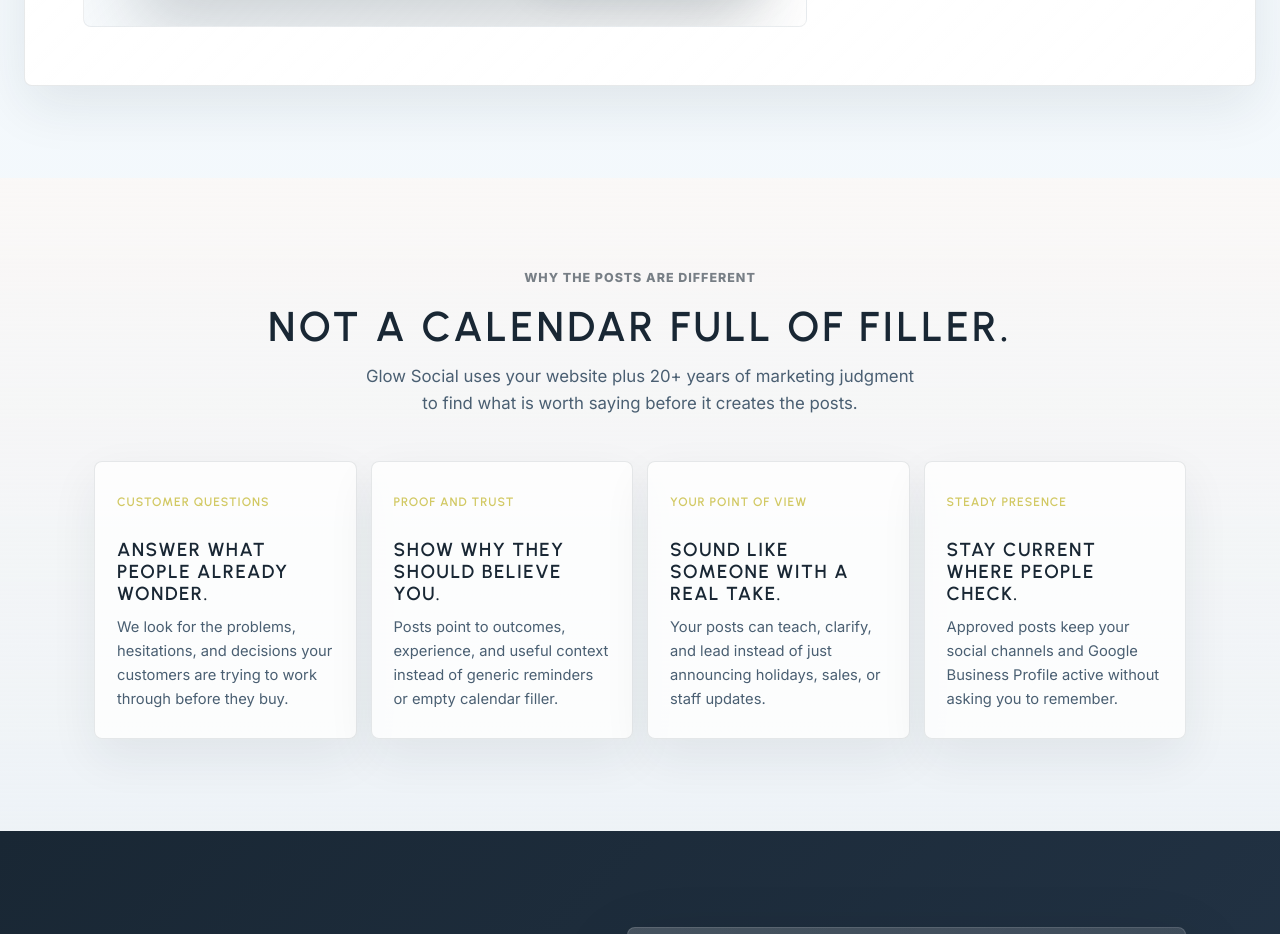
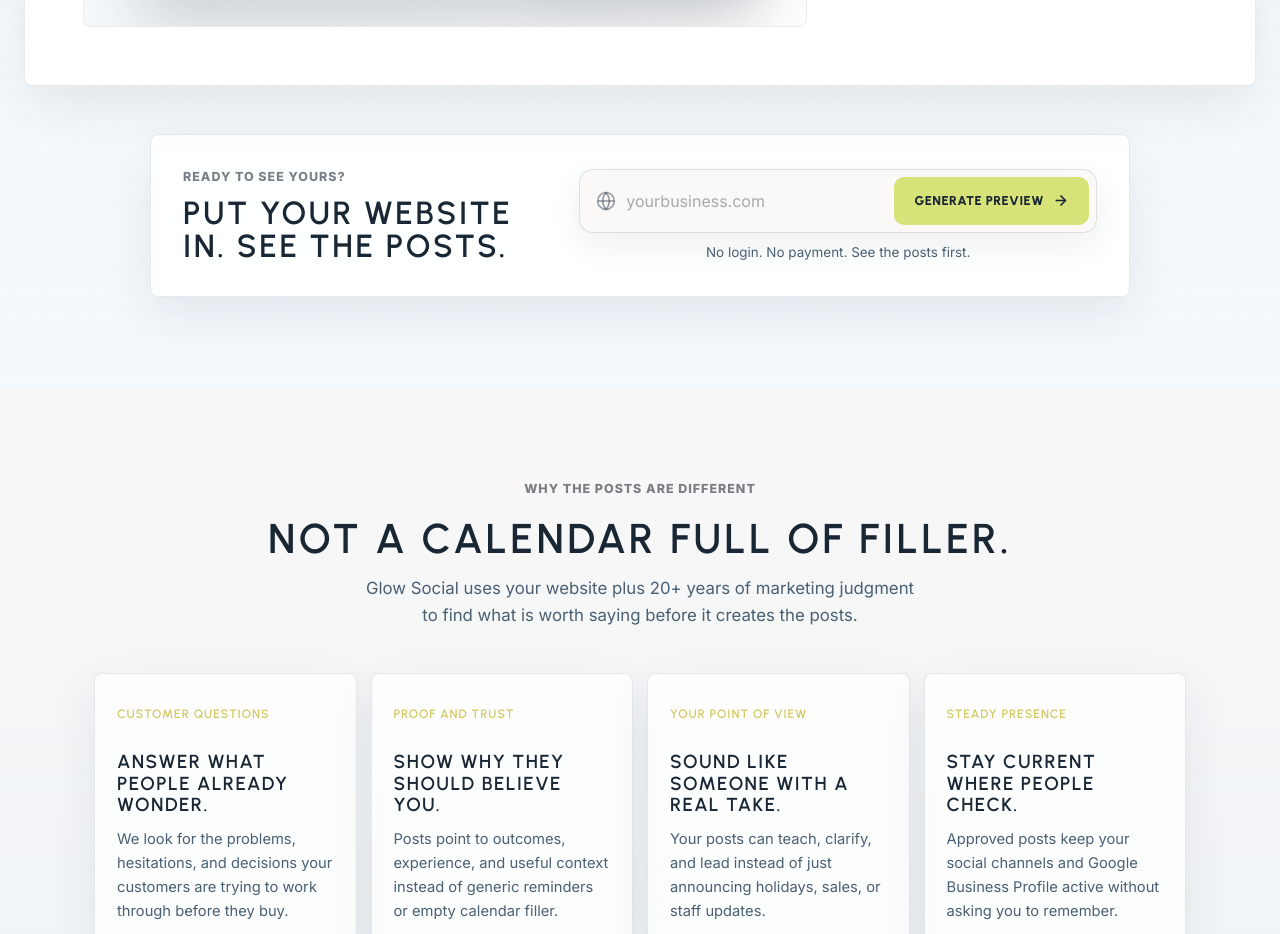
Before and after one commit to glowsocial/glowsocial.com, a Next.js app: page / in a window 1280 px wide. Shown: the part 4660-5594 px from the top of the page. Built offline with nearby package versions, Linux system fonts and the light colour scheme.

Commit message:
Add preview CTA after homepage steps

```diff
--- a/app/components/HomePageContent.js
+++ b/app/components/HomePageContent.js
@@ -678,6 +678,40 @@ function ProductDemoSection() {
             </article>
           ))}
         </div>
+        <div className="product-demo-url-cta" aria-labelledby="product-demo-url-heading">
+          <div className="product-demo-url-copy">
+            <span className="section-kicker">Ready to see yours?</span>
+            <h3 id="product-demo-url-heading">Put your website in. See the posts.</h3>
+          </div>
+          <div className="product-demo-url-action">
+            <form
+              className="product-demo-url-form"
+              action="https://app.glowsocial.com/preview"
+              method="get"
+              data-analytics-event="steps_preview_submit"
+              data-analytics-label="After step four preview form"
+              data-analytics-location="after_steps"
+            >
+              <div className="product-demo-url-input-wrap">
+                <svg className="product-demo-url-icon" viewBox="0 0 24 24" fill="none" stroke="currentColor" strokeWidth="2" aria-hidden="true"><circle cx="12" cy="12" r="10" /><line x1="2" y1="12" x2="22" y2="12" /><path d="M12 2a15.3 15.3 0 0 1 4 10 15.3 15.3 0 0 1-4 10 15.3 15.3 0 0 1-4-10 15.3 15.3 0 0 1 4-10z" /></svg>
+                <input
+                  type="text"
+                  name="url"
+                  placeholder="yourbusiness.com"
+                  autoComplete="off"
+                  inputMode="url"
+                  aria-label="Business website"
+                  required
+                />
+                <button type="submit">
+                  <span>Generate preview</span>
+                  <svg viewBox="0 0 24 24" fill="none" stroke="currentColor" strokeWidth="2.2" aria-hidden="true"><line x1="5" y1="12" x2="19" y2="12" /><polyline points="12 5 19 12 12 19" /></svg>
+                </button>
+              </div>
+            </form>
+            <p>No login. No payment. See the posts first.</p>
+          </div>
+        </div>
       </div>
     </section>
   );
--- a/app/home.css
+++ b/app/home.css
@@ -1384,6 +1384,111 @@
   width: min(92%, 900px);
 }
 
+.product-demo-url-cta {
+  display: grid;
+  grid-template-columns: minmax(0, 0.7fr) minmax(380px, 1fr);
+  gap: clamp(18px, 3vw, 34px);
+  align-items: center;
+  max-width: 980px;
+  margin: 48px auto 0;
+  padding: clamp(22px, 3vw, 32px);
+  border: 1px solid rgba(25, 39, 52, 0.1);
+  border-radius: 8px;
+  background: rgba(255, 255, 255, 0.88);
+  box-shadow: 0 18px 52px rgba(25, 39, 52, 0.09);
+}
+
+.product-demo-url-copy .section-kicker {
+  display: block;
+  width: fit-content;
+  margin: 0 0 10px;
+}
+
+.product-demo-url-copy h3 {
+  color: var(--navy);
+  font-size: clamp(1.45rem, 2.5vw, 2.2rem);
+  letter-spacing: 0;
+  line-height: 1.06;
+  text-transform: none;
+}
+
+.product-demo-url-form {
+  margin: 0;
+}
+
+.product-demo-url-input-wrap {
+  display: flex;
+  align-items: center;
+  gap: 10px;
+  min-height: 62px;
+  padding: 7px 7px 7px 16px;
+  border: 1px solid rgba(25, 39, 52, 0.12);
+  border-radius: 14px;
+  background: rgba(250, 248, 247, 0.86);
+  box-shadow: 0 12px 34px rgba(25, 39, 52, 0.07);
+}
+
+.product-demo-url-icon {
+  width: 20px;
+  height: 20px;
+  flex: 0 0 auto;
+  color: rgba(25, 39, 52, 0.42);
+}
+
+.product-demo-url-input-wrap input {
+  flex: 1;
+  min-width: 0;
+  border: 0;
+  outline: 0;
+  background: transparent;
+  color: var(--navy);
+  font-family: var(--font-body);
+  font-size: 1rem;
+}
+
+.product-demo-url-input-wrap input::placeholder {
+  color: rgba(25, 39, 52, 0.38);
+}
+
+.product-demo-url-input-wrap button {
+  display: inline-flex;
+  align-items: center;
+  justify-content: center;
+  gap: 8px;
+  flex: 0 0 auto;
+  min-height: 48px;
+  padding: 0 20px;
+  border: 0;
+  border-radius: 10px;
+  background: var(--accent);
+  color: var(--navy);
+  cursor: pointer;
+  font-family: var(--font-heading);
+  font-size: 0.8rem;
+  font-weight: 800;
+  letter-spacing: 0.04em;
+  text-transform: uppercase;
+  transition: transform 0.2s ease, background 0.2s ease;
+}
+
+.product-demo-url-input-wrap button:hover {
+  background: var(--accent-dark);
+  transform: translateY(-1px);
+}
+
+.product-demo-url-input-wrap button svg {
+  width: 17px;
+  height: 17px;
+}
+
+.product-demo-url-action p {
+  margin: 10px 0 0;
+  color: var(--text-muted);
+  font-size: 0.84rem;
+  line-height: 1.45;
+  text-align: center;
+}
+
 /* ---- Outcomes ---- */
 .outcome-section {
   background:
@@ -2250,6 +2355,15 @@
   .product-demo-story {
     gap: 26px;
   }
+  .product-demo-url-cta {
+    grid-template-columns: 1fr;
+    max-width: 680px;
+    text-align: center;
+  }
+  .product-demo-url-copy .section-kicker {
+    margin-left: auto;
+    margin-right: auto;
+  }
   .product-demo-step,
   .product-demo-step--reverse {
     grid-template-columns: 1fr;
@@ -2394,6 +2508,28 @@
   .product-demo-story {
     gap: 18px;
     margin-top: 32px;
+  }
+  .product-demo-url-cta {
+    margin-top: 28px;
+    padding: 18px;
+  }
+  .product-demo-url-copy h3 {
+    font-size: 1.35rem;
+  }
+  .product-demo-url-input-wrap {
+    flex-direction: column;
+    padding: 12px;
+  }
+  .product-demo-url-icon {
+    display: none;
+  }
+  .product-demo-url-input-wrap input,
+  .product-demo-url-input-wrap button {
+    width: 100%;
+  }
+  .product-demo-url-input-wrap input {
+    min-height: 34px;
+    text-align: center;
   }
   .product-demo-step,
   .product-demo-step--reverse {
```
